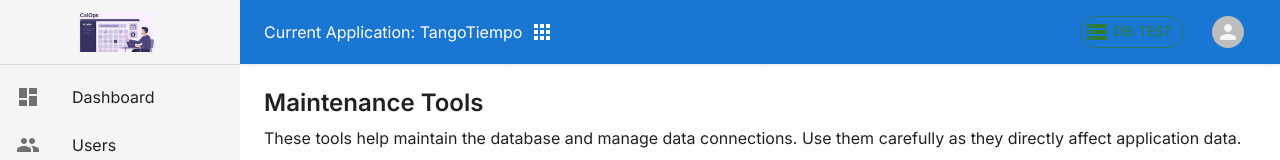
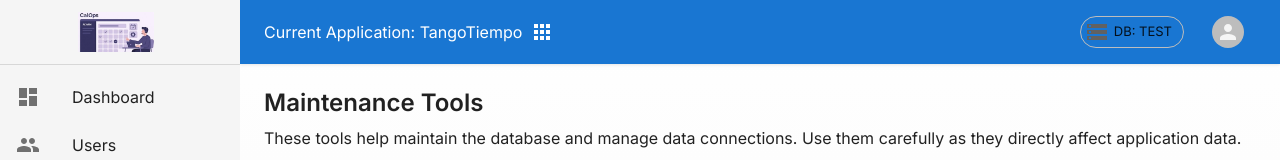
Before and after one commit to ybotman/calops, a Next.js app: page /dashboard/maintenance in a window 1280 px wide. Shown: the top 160 px of the page. Built offline with nearby package versions, Linux system fonts and the light colour scheme; no server answers.

Commit message:
Change DB:TEST chip color from green to white for better visibility

```diff
--- a/src/components/DatabaseEnvironmentSwitcher.js
+++ b/src/components/DatabaseEnvironmentSwitcher.js
@@ -52,7 +52,7 @@ export default function DatabaseEnvironmentSwitcher() {
   };
 
   const getEnvironmentColor = () => {
-    return isTest ? 'success' : 'warning';
+    return isTest ? 'default' : 'warning';
   };
 
   const getEnvironmentLabel = () => {
@@ -85,7 +85,7 @@ export default function DatabaseEnvironmentSwitcher() {
           mr: 2,
           cursor: isLoading ? 'default' : 'pointer',
           '&:hover': !isLoading ? {
-            backgroundColor: isTest ? 'success.light' : 'warning.light',
+            backgroundColor: isTest ? 'grey.100' : 'warning.light',
             opacity: 0.8
           } : {}
         }}
```
